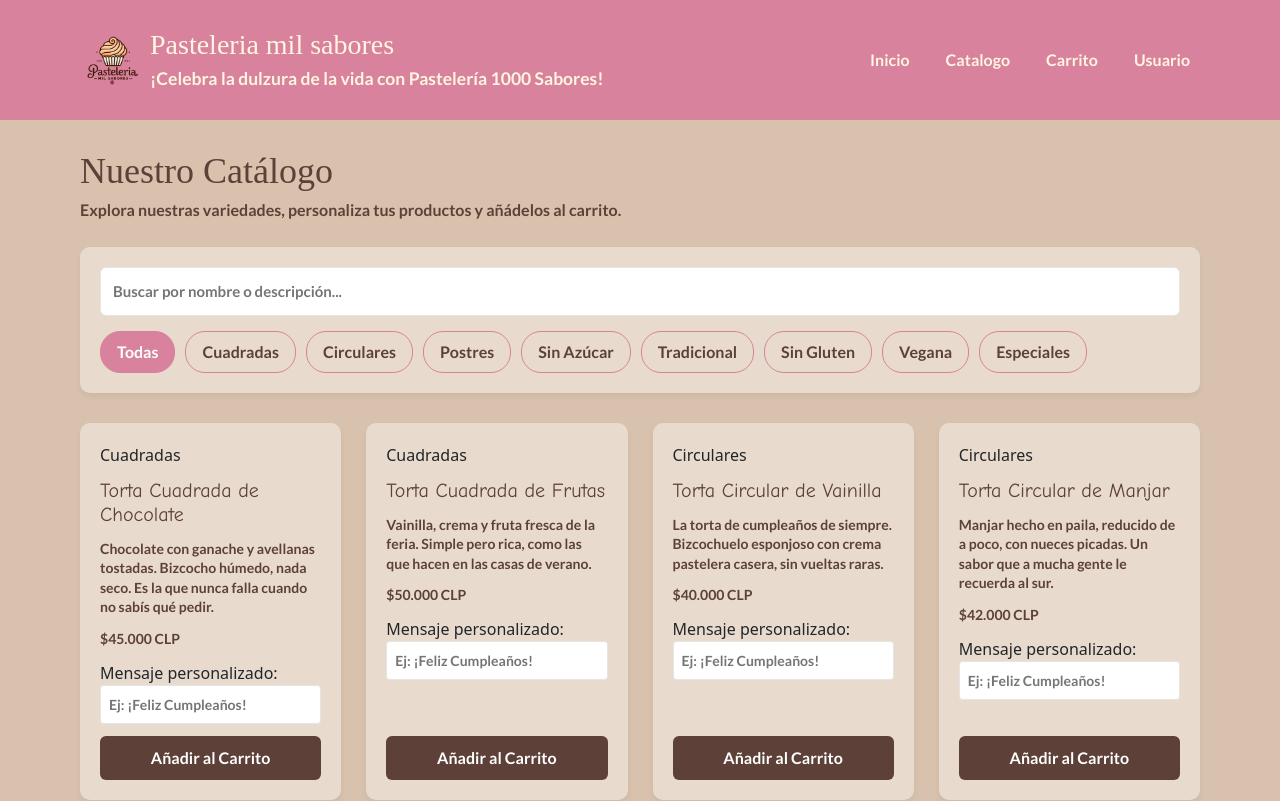
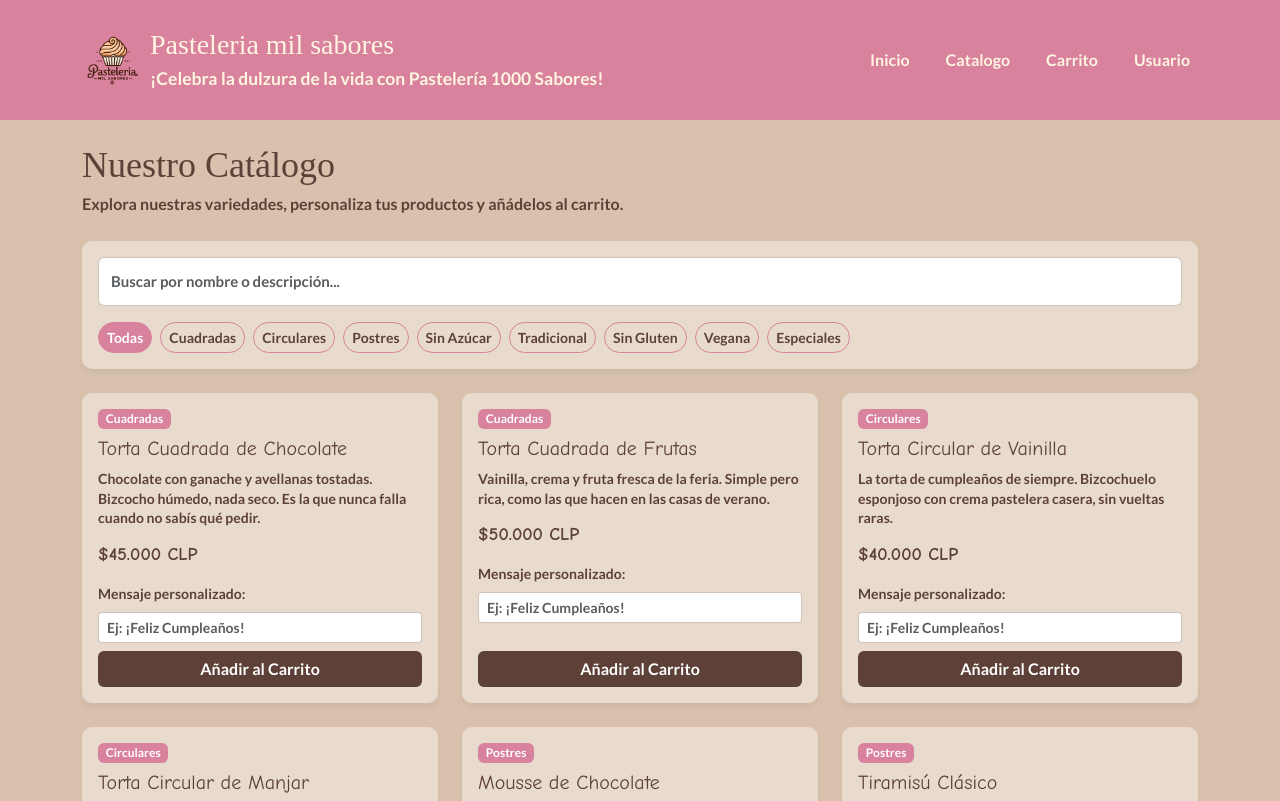
Before and after one commit to CeliacBoyy/Pasteler-a-1000-Sabores-React, a React (Vite) app: page /catalogo in a window 1280 px wide. Shown: the top 801 px of the page. Built offline with nearby package versions, Linux system fonts and the light colour scheme.

Commit message:
BTSTRP en Catalogo y ProductoCard: buscador con filtros

```diff
--- a/src/components/ProductoCard.jsx
+++ b/src/components/ProductoCard.jsx
@@ -16,28 +16,38 @@ export default function ProductoCard({ producto }) {
   };
 
   return (
-    <article className="tarjeta-producto" data-codigo={producto.codigo}>
-      <span className="badge-categoria">{producto.categoria}</span>
-      <h3 className="tarjeta-titulo">{producto.nombre}</h3>
-      <p className="tarjeta-descripcion">{producto.descripcion}</p>
+    <article className="tarjeta-producto card h-100" data-codigo={producto.codigo}>
+      <div className="card-body d-flex flex-column gap-2">
+        <span className="badge-categoria badge align-self-start">{producto.categoria}</span>
+        <h3 className="tarjeta-titulo card-title">{producto.nombre}</h3>
+        <p className="tarjeta-descripcion card-text">{producto.descripcion}</p>
         <p className="tarjeta-precio">
           <strong>${producto.precio.toLocaleString('es-CL')} CLP</strong>
         </p>
 
         <div className="campo-personalizacion">
-        <label htmlFor={`msj-${producto.codigo}`}>Mensaje personalizado:</label>
+          <label htmlFor={`msj-${producto.codigo}`} className="form-label small">
+            Mensaje personalizado:
+          </label>
           <input
             type="text"
             id={`msj-${producto.codigo}`}
+            className="form-control form-control-sm"
             placeholder="Ej: ¡Feliz Cumpleaños!"
             value={mensaje}
             onChange={e => setMensaje(e.target.value)}
           />
         </div>
 
-      <button type="button" className="btn-anadir" onClick={handleAnadir} disabled={anadido}>
+        <button
+          type="button"
+          className="btn-anadir btn w-100 mt-auto"
+          onClick={handleAnadir}
+          disabled={anadido}
+        >
           {anadido ? '¡Añadido! ✓' : 'Añadir al Carrito'}
         </button>
+      </div>
     </article>
   );
 }
--- a/src/pages/Catalogo.jsx
+++ b/src/pages/Catalogo.jsx
@@ -39,28 +39,28 @@ export default function Catalogo() {
       <Header />
 
       <main>
-        <section className="contenedor-principal">
+        <section className="contenedor-principal container py-4">
           <h2 className="portada-titulo">Nuestro Catálogo</h2>
           <p className="portada-baja">
             Explora nuestras variedades, personaliza tus productos y añádelos al carrito.
           </p>
 
-          <div className="panel-busqueda">
+          <div className="panel-busqueda d-flex flex-column gap-3 p-3 mb-4">
             <input
               type="text"
               id="inputBuscar"
-              className="campo-buscar"
+              className="campo-buscar form-control"
               placeholder="Buscar por nombre o descripción..."
               value={busqueda}
               onChange={e => setBusqueda(e.target.value)}
             />
 
-            <div className="contenedor-filtros">
+            <div className="contenedor-filtros d-flex flex-wrap gap-2">
               {CATEGORIAS.map(cat => (
                 <button
                   key={cat}
                   type="button"
-                  className={`btn-filtro${categoriaActual === cat ? ' active' : ''}`}
+                  className={`btn btn-sm rounded-pill btn-filtro${categoriaActual === cat ? ' active' : ''}`}
                   onClick={() => setCategoriaActual(cat)}
                 >
                   {cat}
@@ -69,13 +69,22 @@ export default function Catalogo() {
             </div>
           </div>
 
-          <div className="grid-productos" id="contenedorProductos">
+          <div
+            className="grid-productos row row-cols-1 row-cols-md-2 row-cols-lg-3 g-4"
+            id="contenedorProductos"
+          >
             {filtrados.length === 0 ? (
-              <p className="mensaje-vacio">
-                No se encontraron productos que coincidan con tu búsqueda.
-              </p>
+              <div className="col-12">
+                <p className="mensaje-vacio">
+                  No se encontraron productos que coincidan con tu búsqueda.
+                </p>
+              </div>
             ) : (
-              filtrados.map(p => <ProductoCard key={p.codigo} producto={p} />)
+              filtrados.map(p => (
+                <div className="col" key={p.codigo}>
+                  <ProductoCard producto={p} />
+                </div>
+              ))
             )}
           </div>
         </section>
--- a/src/styles/catalogo.css
+++ b/src/styles/catalogo.css
@@ -6,30 +6,10 @@
     --hover: #5D4037;
 }
 
+/* ---------- HEADER ---------- */
 header.nav-header {
     background-color: var(--fondo-barras);
     padding: 15px 30px;
-}
-
-.nav-contenedor {
-    display: flex;
-    justify-content: space-between;
-    align-items: center;
-}
-
-.header-logo {
-    display: flex;
-    align-items: center;
-    object-fit: contain;
-    gap: 5px;
-}
-
-.header-logo h1.titulo {
-    margin: 0;
-}
-
-.header-logo p.eslogan-header {
-    margin: 2px 0 0 0;
 }
 
 .logo-img {
@@ -52,25 +32,21 @@ p.eslogan-header {
 }
 
 ul.navbar-nav {
-    display: flex;
     gap: 20px;
-    list-style: none;
-    margin: 0;
-    padding: 0;
 }
 
-li.item-nav a {
+li.item-nav a.nav-link {
     color: var(--texto-principal);
-    text-decoration: none;
     font-family: 'Lato', sans-serif;
     font-weight: bold;
     transition: color 0.3s ease;
 }
 
-li.item-nav a:hover {
+li.item-nav a.nav-link:hover {
     color: var(--hover);
 }
 
+/* ---------- LAYOUT ---------- */
 html, body {
     height: 100%;
     margin: 0;
@@ -84,12 +60,6 @@ body {
 main {
     flex: 1;
     background-color: var(--fondo-base);
-}
-
-.contenedor-principal {
-    padding: 30px 40px;
-    max-width: 1200px;
-    margin: 0 auto;
 }
 
 .portada-titulo {
@@ -106,77 +76,64 @@ main {
     margin-bottom: 25px;
 }
 
+/* ---------- BUSCADOR Y FILTROS ---------- */
 .panel-busqueda {
     background-color: rgba(255, 255, 255, 0.4);
     border-radius: 10px;
-    padding: 20px;
     box-shadow: 0 4px 6px rgba(0, 0, 0, 0.05);
-    margin-bottom: 30px;
-    display: flex;
-    flex-direction: column;
-    gap: 15px;
 }
 
 .campo-buscar {
-    width: 100%;
     padding: 12px;
-    box-sizing: border-box;
     border: 1px solid rgba(0, 0, 0, 0.1);
     border-radius: 6px;
     font-family: 'Lato', sans-serif;
     font-size: 15px;
 }
 
-.contenedor-filtros {
-    display: flex;
-    gap: 10px;
-    flex-wrap: wrap;
-}
-
 .btn-filtro {
-    padding: 8px 16px;
     border: 1px solid var(--fondo-barras);
-    border-radius: 20px;
     background-color: transparent;
     color: var(--hover);
     font-family: 'Lato', sans-serif;
     font-weight: bold;
-    cursor: pointer;
     transition: background-color 0.2s, color 0.2s;
 }
 
-.btn-filtro:hover, .btn-filtro.active {
+.btn-filtro:hover,
+.btn-filtro.active {
     background-color: var(--fondo-barras);
+    border-color: var(--fondo-barras);
     color: white;
 }
 
-.grid-productos {
-    display: grid;
-    grid-template-columns: repeat(auto-fill, minmax(260px, 1fr));
-    gap: 25px;
-    margin-top: 20px;
+/* ---------- TARJETAS DE PRODUCTO ---------- */
+.mensaje-vacio {
+    font-family: 'Lato', sans-serif;
+    color: var(--hover);
 }
 
-.grid-productos > * {
-    background-color: rgba(255, 255, 255, 0.4) !important;
-    border-radius: 10px !important;
-    padding: 20px !important;
-    box-shadow: 0 4px 6px rgba(0, 0, 0, 0.05) !important;
-    display: flex !important;
-    flex-direction: column !important;
-    gap: 12px !important;
+.tarjeta-producto {
+    background-color: rgba(255, 255, 255, 0.4);
+    border: none;
+    border-radius: 10px;
+    box-shadow: 0 4px 6px rgba(0, 0, 0, 0.05);
 }
 
-.grid-productos > * h3,
-.grid-productos > * h4,
-.grid-productos > * .titulo-producto {
+.badge-categoria {
+    background-color: var(--fondo-barras);
+    color: white;
+    font-family: 'Lato', sans-serif;
+}
+
+.tarjeta-titulo {
     margin: 0;
     font-family: 'Comic Neue', sans-serif;
     color: var(--hover);
     font-size: 20px;
 }
 
-.grid-productos > * p {
+.tarjeta-descripcion {
     margin: 0;
     font-family: 'Lato', sans-serif;
     color: var(--hover);
@@ -184,50 +141,49 @@ main {
     line-height: 1.4;
 }
 
-.grid-productos > * .precio {
+.tarjeta-precio {
+    margin: 5px 0;
     font-family: 'Comic Neue', sans-serif;
     font-weight: bold;
     font-size: 18px;
     color: var(--hover);
-    margin: 5px 0;
 }
 
-.grid-productos > * input {
-    width: 100%;
-    padding: 8px;
-    box-sizing: border-box;
+.campo-personalizacion label {
+    font-family: 'Lato', sans-serif;
+    color: var(--hover);
+}
+
+.campo-personalizacion input {
     border: 1px solid rgba(0, 0, 0, 0.1);
-    border-radius: 4px;
     font-family: 'Lato', sans-serif;
     font-size: 14px;
 }
 
-.grid-productos > * button {
-    margin-top: auto;
-    padding: 10px;
+.btn-anadir {
     background-color: var(--hover);
     color: white;
     border: none;
-    border-radius: 6px;
     font-family: 'Lato', sans-serif;
     font-weight: bold;
-    cursor: pointer;
     transition: background-color 0.2s;
 }
 
-.grid-productos > * button:hover {
+.btn-anadir:hover:not(:disabled) {
     background-color: #422d27;
+    color: white;
 }
 
+.btn-anadir:disabled {
+    background-color: var(--hover);
+    color: white;
+    opacity: 0.8;
+}
+
+/* ---------- FOOTER ---------- */
 footer.nav-footer {
     background-color: var(--fondo-barras);
     padding: 15px 30px;
-}
-
-.footer-contenedor {
-    display: flex;
-    justify-content: space-between;
-    align-items: center;
 }
 
 .footer-texto {
@@ -236,6 +192,7 @@ footer.nav-footer {
     font-family: 'Lato', sans-serif;
     font-weight: bold;
     font-size: 14px;
+    margin: 0;
 }
 
 a.footer-link {
```
Lines whose indentation alone changed are shown as unchanged.
